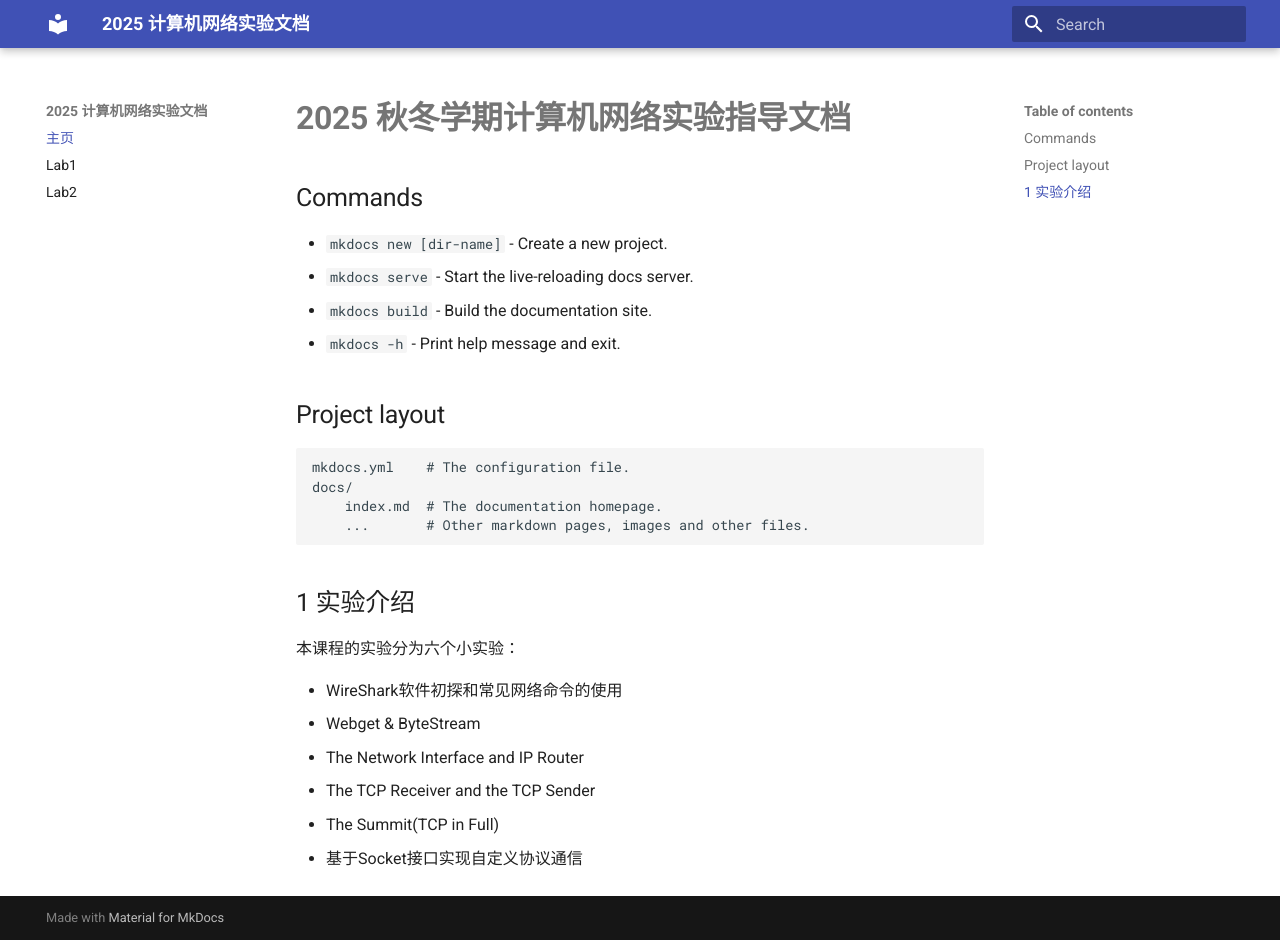
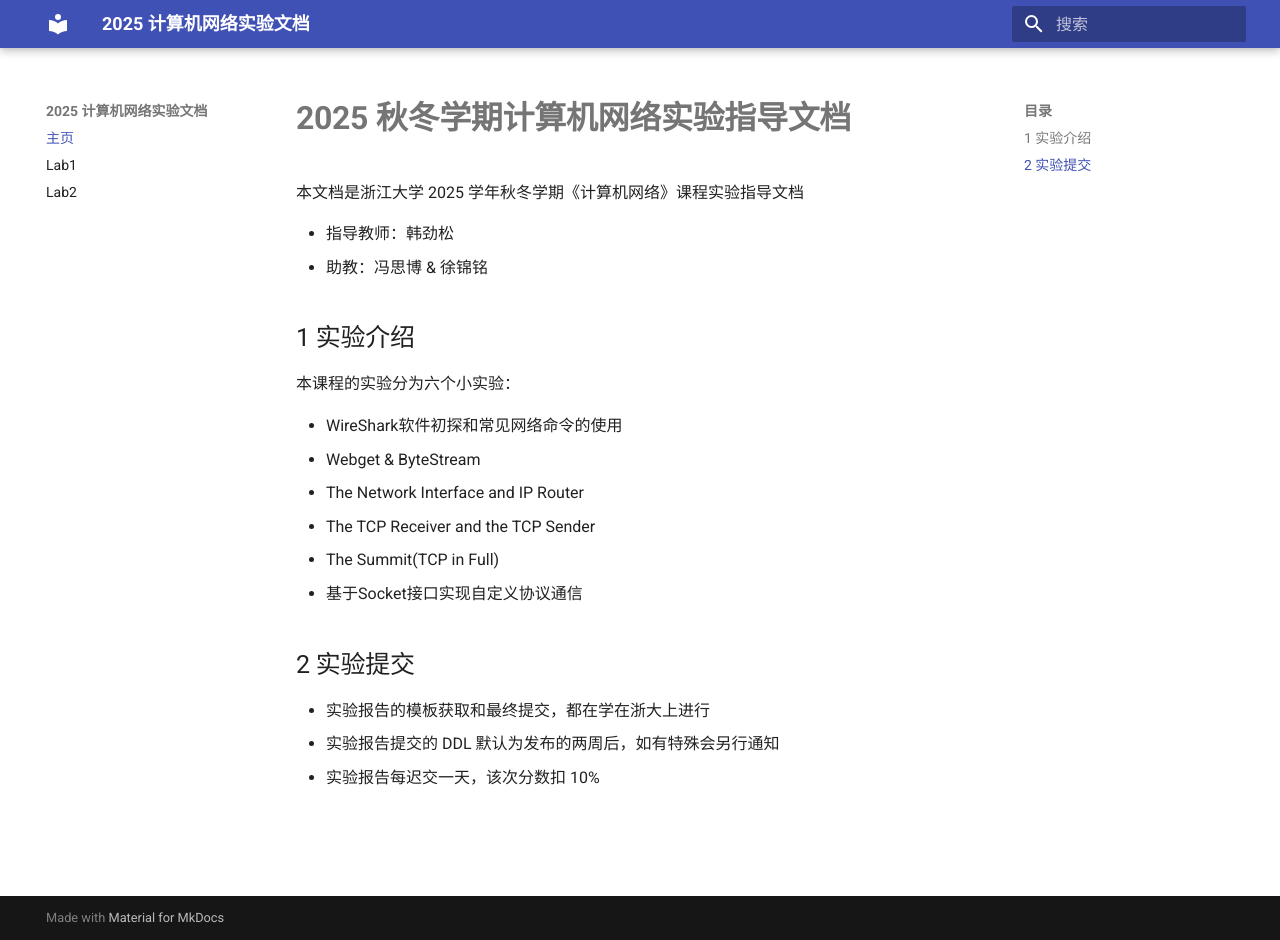
Before and after one commit to Xujinming1/2025netlab, an MkDocs documentation site: the page built from docs/index.md, in a window 1280 px wide and 940 px high. Built offline with MkDocs 1.6.1 and Material for MkDocs 9.7.7, drawn with Linux system fonts in a browser that asks for light colours.

Commit message:
update lab1

```diff
--- a/docs/css/extra.css
+++ b/docs/css/extra.css
@@ -11,7 +11,7 @@ h1 {
 }
 
 h2 {
-    font-weight: normal !important;
+    font-weight: 500 !important;
 }
 
 table img {
--- a/docs/index.md
+++ b/docs/index.md
@@ -1,21 +1,9 @@
 # 2025 秋冬学期计算机网络实验指导文档
 
+本文档是浙江大学 2025 学年秋冬学期《计算机网络》课程实验指导文档
 
-## Commands
-
-* `mkdocs new [dir-name]` - Create a new project.
-* `mkdocs serve` - Start the live-reloading docs server.
-* `mkdocs build` - Build the documentation site.
-* `mkdocs -h` - Print help message and exit.
-
-## Project layout
-
-    mkdocs.yml    # The configuration file.
-    docs/
-        index.md  # The documentation homepage.
-        ...       # Other markdown pages, images and other files.
-
-
+- 指导教师：韩劲松
+- 助教：冯思博 & 徐锦铭
 
 ## 1 实验介绍
 
@@ -27,3 +15,9 @@
 - The TCP Receiver and the TCP Sender
 - The Summit(TCP in Full)
 - 基于Socket接口实现自定义协议通信
+
+## 2 实验提交
+
+- 实验报告的模板获取和最终提交，都在学在浙大上进行
+- 实验报告提交的 DDL 默认为发布的两周后，如有特殊会另行通知
+- 实验报告每迟交一天，该次分数扣 10%
--- a/mkdocs.yml
+++ b/mkdocs.yml
@@ -2,6 +2,7 @@ site_name: 2025 计算机网络实验文档
 
 theme:
   name: material
+  language: zh
 
 nav:
   - 主页: index.md
@@ -13,6 +14,7 @@ markdown_extensions:
   - admonition
   - pymdownx.details
   - pymdownx.superfences
+  - pymdownx.tabbed
 
 plugins:
   - search
```
Also changed, not shown: docs/lab1.md (+53 -11 lines).
